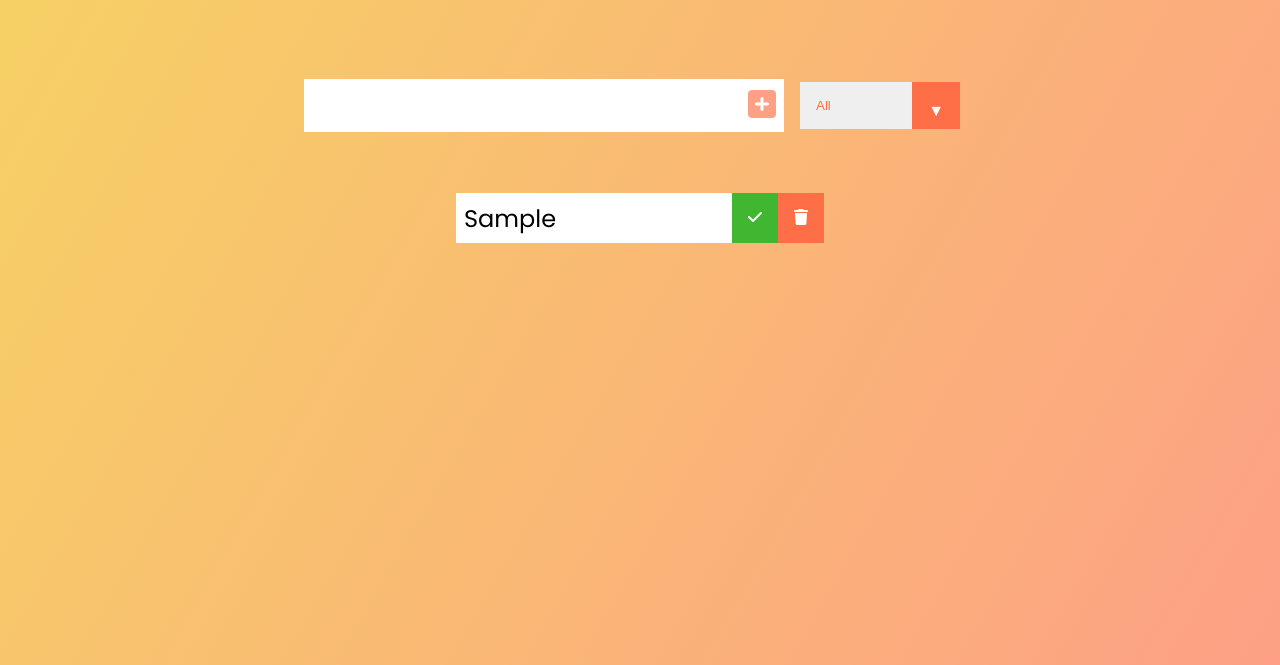
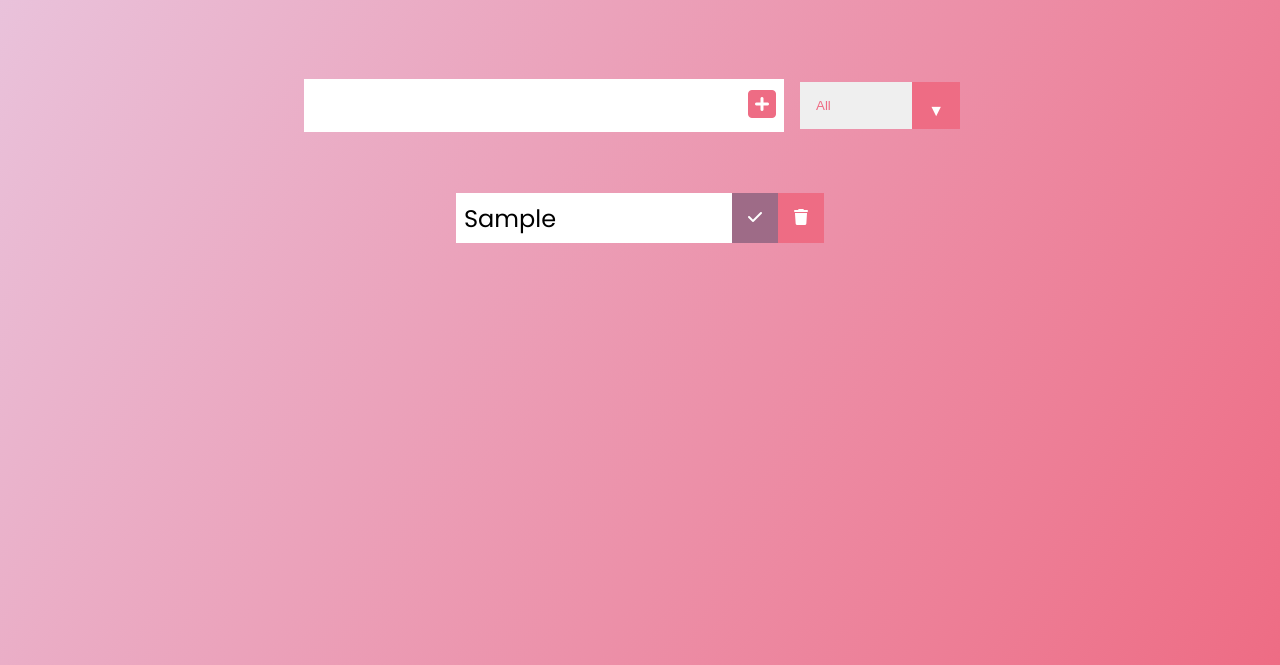
Before and after one commit to quindipc/Todo-List, a plain HTML site: page index.html in a window 1280 px wide. Both pictures are taken after typing "Sample" into the empty fields and a click on the button 762 px from the left and 240 px from the top of the page. Shown: the part 135-800 px from the top of the page. Drawn offline with Linux system fonts and the light colour scheme.

Commit message:
add to local storage

```diff
--- a/app.js
+++ b/app.js
@@ -20,6 +20,8 @@ function addTodo(event) {
   newTodo.innerText = todoInput.value;
   newTodo.classList.add("todo-item");
   todoDiv.appendChild(newTodo);
+  //Add Todo to Local Storage
+  saveLocalTodos(todoInput.value);
   //Check Mark Button
   const completedButton = document.createElement("button");
   completedButton.innerHTML = '<i class="fas fa-check"></i>';
@@ -68,12 +70,26 @@ function filterTodo(e) {
         } else {
           todo.style.display = "none";
         }
+        break;
       case "uncompleted":
         if (!todo.classList.contains("completed")) {
           todo.style.display = "flex";
         } else {
           todo.style.display = "none";
         }
+        break;
     }
   });
 }
+
+function saveLocalTodos(todo) {
+  let todos;
+  if (localStorage.getItem("todos") === null) {
+    todos = [];
+  } else {
+    todos = JSON.parse(localStorage.getItem("todos"));
+  }
+
+  todos.push(todo);
+  localStorage.setItem("todos", JSON.stringify("todos"));
+}
--- a/style.css
+++ b/style.css
@@ -5,7 +5,7 @@
 }
 
 body {
-    background-image: linear-gradient(120deg, #f6d363, #fda085);
+    background-image: linear-gradient(120deg, #e9c6df, #ee6c84);
     color: white;
     font-family: "Poppins", sans-serif;
     min-height: 100vh;
@@ -32,14 +32,14 @@ form button {
 }
 
 form button {
-    color: #fda085;
+    color: #ee6c84;
     background: white;
     cursor: pointer;
     transition: all 0.3s ease;
 }
 
 form button:hover {
-    background: #fda085;
+    background: #ee6c84;
     color: white;
 }
 
@@ -70,7 +70,7 @@ form button:hover {
 }
 
 .trash-btn, .complete-btn {
-background: #ff6f47;
+background: #ee6c84;
 color: white;
 border: none;
 padding: 1rem;
@@ -79,7 +79,7 @@ font-size: 1rem;
 }
 
 .complete-btn {
-    background: #41b631;
+    background: #9e6b87;
 }
 
 .todo-item {
@@ -115,7 +115,7 @@ select {
 }
 
 select {
-    color: #ff6f47;
+    color: #ee6c84;
     width: 10rem;
     cursor: pointer;
     padding: 1rem;
@@ -124,7 +124,7 @@ select {
 .select::after {
     content: "\25BC";
     position: absolute;
-    background: #ff6f47;
+    background: #ee6c84;
     top: 0;
     right: 0;
     padding: 1rem;
@@ -134,5 +134,5 @@ select {
 
 .select:hover::after{
     background: white;
-    color: #ff6f47
+    color: #ee6c84;
 }
```
